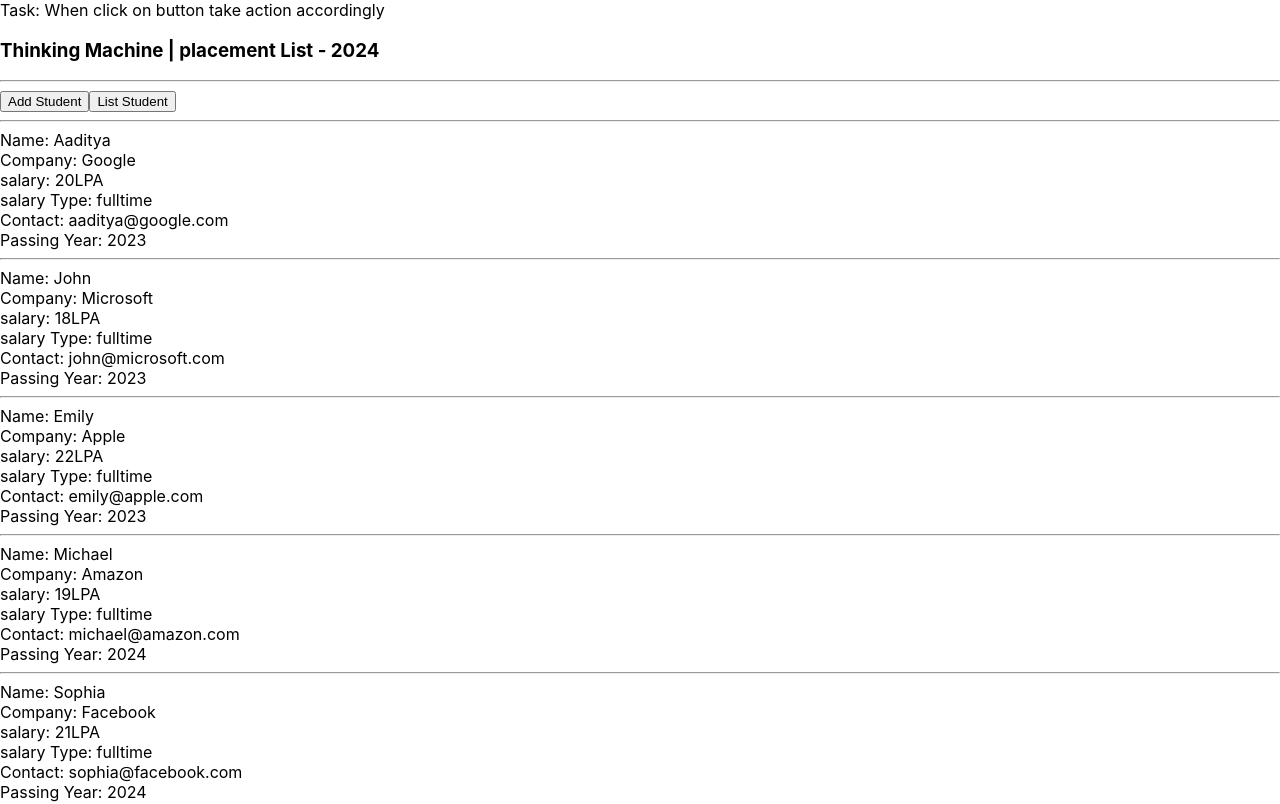
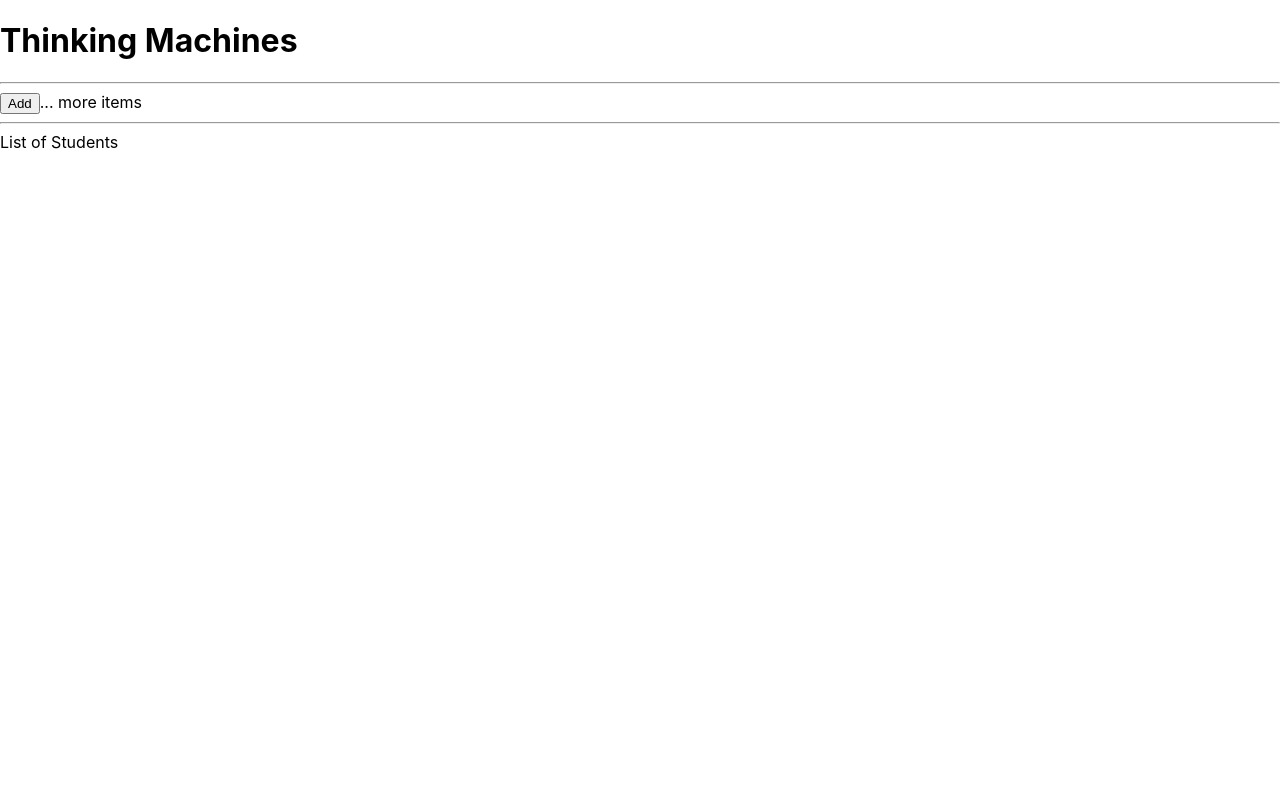
Before and after one commit to acutehimanshu/React, a React (Create React App) app in the folder tmone/: page / in a window 1280 px wide. Shown: the top 804 px of the page. Built offline with nearby package versions, Linux system fonts and the light colour scheme.

Commit message:
Lecture 9: Component designing top to bottom and buttons play

```diff
--- /dev/null
+++ b/tmone/src/AppExample9.js
@@ -0,0 +1,48 @@
+import React from "react";
+
+const AppExample9 = ()=>{
+    const [activeMode, setActiveMode] = React.useState('view');
+    const onToolBarItemSelected = (item)=>{
+        alert(item);
+        setActiveMode(item)
+
+    }
+    return(
+        <div>
+            <h1>Thinking Machines</h1>
+            <ToolBar mode={activeMode} onItemSelected={onToolBarItemSelected} />
+            {activeMode === 'view' && <StudentsListComponent />}
+            {activeMode === 'add' && <StudentsAddComponent />}
+        </div>
+    )
+}
+const ToolBar = ({mode, onItemSelected}) =>{
+    const takeAction = (ev)=>{
+        onItemSelected(ev.currentTarget.getAttribute('target_value'))
+    }
+return(
+    <div>
+        <hr></hr>
+        {mode === 'view' && <button type="button" onClick={takeAction} target_value='add'>Add</button>}
+        {mode === 'add' &&  <button type="button" onClick={takeAction} target_value='view'>Cancle</button>}
+        ... more items
+        <hr></hr>
+    </div>
+)
+}
+const StudentsListComponent = ()=>{
+    return (
+        <div>
+            List of Students
+        </div>
+    )
+}
+
+const StudentsAddComponent = ()=>{
+    return (
+        <div>
+            Add Form
+        </div>
+    )
+}
+export default AppExample9
--- a/tmone/src/index.js
+++ b/tmone/src/index.js
@@ -2,14 +2,14 @@
 import ReactDOM from 'react-dom/client';
 import './index.css';
 // import App from './App';
-import Assignment01_L08 from './Assignment01_L08';
+import AppExample9 from './AppExample9';
 import reportWebVitals from './reportWebVitals';
 
 const root = ReactDOM.createRoot(document.getElementById('root'));
 root.render(
   <React.StrictMode>
     {/* <App /> */}
-    <Assignment01_L08 />
+    <AppExample9 />
   </React.StrictMode>
 );
 
```
Also changed, not shown: 1 other file (tests, documents, lock files or other folders).
